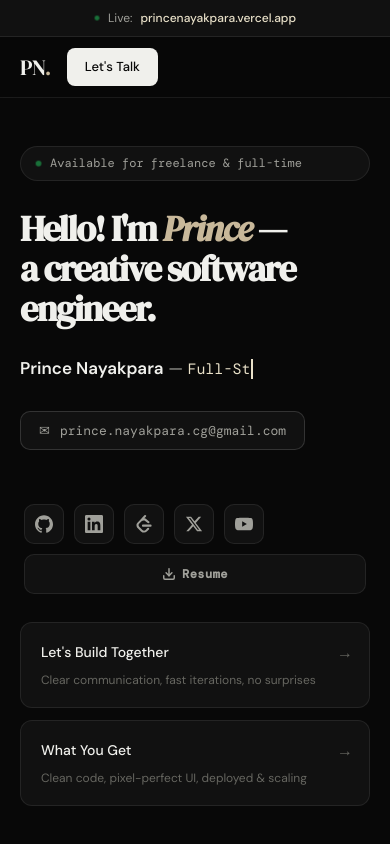
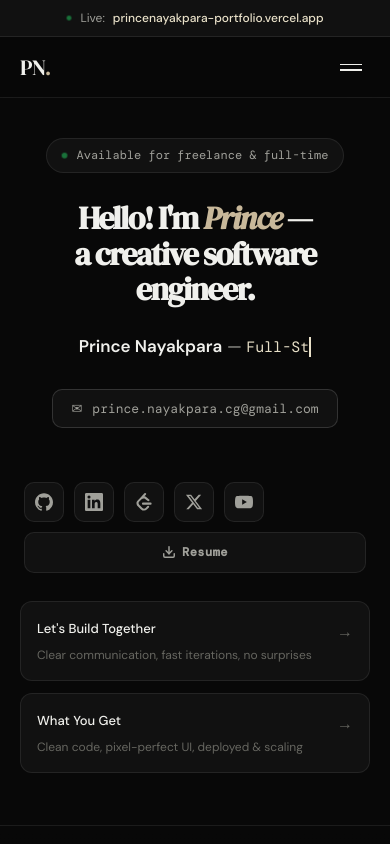
Before and after one commit to princenayakpara/prince-portfolio, a React (Vite) app: page / in a window 390 px wide. Shown: the top 844 px of the page. Built offline with nearby package versions, Linux system fonts and the light colour scheme.

Commit message:
style: full mobile responsiveness overhaul and live link update

```diff
--- a/src/components/Layout.tsx
+++ b/src/components/Layout.tsx
@@ -30,8 +30,8 @@ export function Layout() {
       <div className="announcement-bar">
         <span className="dot" />
         Live:{' '}
-        <a href="https://princenayakpara.vercel.app/" target="_blank" rel="noopener noreferrer">
-          princenayakpara.vercel.app
+        <a href="https://princenayakpara-portfolio.vercel.app/" target="_blank" rel="noopener noreferrer">
+          princenayakpara-portfolio.vercel.app
         </a>
       </div>
       <Nav />
--- a/src/components/Nav.tsx
+++ b/src/components/Nav.tsx
@@ -1,56 +1,80 @@
-import { Link, NavLink } from 'react-router-dom';
+import { useState, useEffect } from 'react';
+import { Link, NavLink, useLocation } from 'react-router-dom';
 
 const linkClass = ({ isActive }: { isActive: boolean }) => (isActive ? 'active' : undefined);
 
 export function Nav() {
+  const [isOpen, setIsOpen] = useState(false);
+  const { pathname, hash } = useLocation();
+
+  // Close menu on navigation
+  useEffect(() => {
+    setIsOpen(false);
+  }, [pathname, hash]);
+
+  // Lock scroll when menu is open
+  useEffect(() => {
+    if (isOpen) {
+      document.body.style.overflow = 'hidden';
+    } else {
+      document.body.style.overflow = 'unset';
+    }
+  }, [isOpen]);
+
+  const toggleMenu = () => setIsOpen(!isOpen);
+
   return (
+    <>
       <nav className="nav">
         <div className="nav-inner">
           <Link to="/" className="nav-logo">
             PN<span className="logo-dot">.</span>
           </Link>
+
           <ul className="nav-links">
-          <li>
-            <NavLink to="/" className={linkClass} end>
-              Home
-            </NavLink>
-          </li>
-          <li>
-            <NavLink to="/about" className={linkClass}>
-              About
-            </NavLink>
-          </li>
-          <li>
-            <NavLink to="/projects" className={linkClass}>
-              Work
-            </NavLink>
-          </li>
-          <li>
-            <Link to="/#career">Career</Link>
-          </li>
-          <li>
-            <Link to="/#skills">Skills</Link>
-          </li>
-          <li>
-            <Link to="/#certificates">Certs</Link>
-          </li>
-          <li>
-            <Link to="/#hackathons">Hackathons</Link>
-          </li>
-          <li>
-            <Link to="/#resume">Resume</Link>
-          </li>
+            <li><NavLink to="/" className={linkClass} end>Home</NavLink></li>
+            <li><NavLink to="/about" className={linkClass}>About</NavLink></li>
+            <li><NavLink to="/projects" className={linkClass}>Work</NavLink></li>
+            <li><Link to="/#career">Career</Link></li>
+            <li><Link to="/#skills">Skills</Link></li>
+            <li><Link to="/#certificates">Certs</Link></li>
+            <li><Link to="/#hackathons">Hackathons</Link></li>
+            <li><NavLink to="/contact" className={linkClass}>Contact</NavLink></li>
+          </ul>
 
-          <li>
-            <NavLink to="/contact" className={linkClass}>
-              Contact
-            </NavLink>
-          </li>
+          <div className="nav-right">
+            <Link to="/contact" className="nav-cta">Let&apos;s Talk</Link>
+
+            <button
+              className={`menu-toggle ${isOpen ? 'active' : ''}`}
+              onClick={toggleMenu}
+              aria-label="Toggle menu"
+            >
+              <span className="menu-bar"></span>
+              <span className="menu-bar"></span>
+            </button>
+          </div>
+        </div>
+      </nav>
+
+      {/* Mobile Overlay */}
+      <div className={`mobile-menu ${isOpen ? 'show' : ''}`}>
+        <div className="mobile-menu-inner">
+          <ul className="mobile-nav-links">
+            <li><NavLink to="/" end>Home</NavLink></li>
+            <li><NavLink to="/about">About</NavLink></li>
+            <li><NavLink to="/projects">Work</NavLink></li>
+            <li><Link to="/#career">Career</Link></li>
+            <li><Link to="/#skills">Skills</Link></li>
+            <li><Link to="/#certificates">Certificates</Link></li>
+            <li><Link to="/#hackathons">Hackathons</Link></li>
+            <li><NavLink to="/contact">Contact</NavLink></li>
           </ul>
-        <Link to="/contact" className="nav-cta">
-          Let&apos;s Talk
+          <Link to="/contact" className="mobile-cta" onClick={() => setIsOpen(false)}>
+            Start a Project
           </Link>
         </div>
-    </nav>
+      </div>
+    </>
   );
 }
--- a/src/style.css
+++ b/src/style.css
@@ -75,12 +75,37 @@ img { max-width: 100%; display: block; }
 .nav-inner {
   max-width: var(--max);
   margin: 0 auto;
-  padding: 0 32px;
+  padding: 0 clamp(20px, 4vw, 32px);
   height: 60px;
   display: flex;
   align-items: center;
+  justify-content: space-between;
   gap: 32px;
 }
+.nav-right {
+  display: flex;
+  align-items: center;
+  gap: 16px;
+}
+.menu-toggle {
+  display: none;
+  flex-direction: column;
+  gap: 4px;
+  background: none;
+  border: none;
+  cursor: pointer;
+  padding: 8px;
+  z-index: 200;
+}
+.menu-bar {
+  width: 22px;
+  height: 1.5px;
+  background: var(--text);
+  transition: transform 0.3s, opacity 0.3s;
+}
+.menu-toggle.active .menu-bar:nth-child(1) { transform: translateY(5.5px) rotate(45deg); }
+.menu-toggle.active .menu-bar:nth-child(2) { opacity: 0; }
+.menu-toggle.active .menu-bar:nth-child(3) { transform: translateY(-5.5px) rotate(-45deg); }
 .nav-logo {
   font-family: var(--font-display);
   font-size: 22px;
@@ -896,10 +921,12 @@ img { max-width: 100%; display: block; }
 }
 
 @media (max-width: 640px) {
-  .hero { padding: 48px 20px 40px; }
+  .hero { padding: 40px 20px 32px; }
   .section-inner { padding: 0 20px; }
-  .nav-inner { padding: 0 20px; gap: 16px; }
+  .nav-inner { padding: 0 20px; }
   .nav-links { display: none; }
+  .menu-toggle { display: flex; }
+  .nav-cta { display: none; }
   .blog-grid { grid-template-columns: 1fr; }
   .testimonials-grid { grid-template-columns: 1fr; }
   .site-nav-grid { grid-template-columns: 1fr; }
@@ -911,6 +938,82 @@ img { max-width: 100%; display: block; }
   .project-meta { flex-direction: row; align-items: center; }
   .cta-section { padding: 60px 20px; }
   .footer-inner { padding: 0 20px 40px; }
+
+  .project-actions {
+    flex-wrap: wrap;
+    gap: 8px;
+  }
+  .proj-action-btn {
+    flex: 1;
+    min-width: calc(50% - 4px);
+    padding: 8px 12px;
+    font-size: 11px;
+  }
+  .hero-top-row {
+    grid-template-columns: 1fr;
+    gap: 32px;
+    text-align: center;
+  }
+  .hero-eyebrow { margin-left: auto; margin-right: auto; }
+  .hero-heading { font-size: clamp(32px, 8vw, 42px); }
+  .hero-photo-col { justify-content: center; }
+  .hero-social { margin-left: auto; margin-right: auto; }
+}
+
+@media (max-width: 480px) {
+  .section-eyebrow { font-size: 10px; }
+  .section-title { font-size: 24px; }
+  .hero-card { padding: 16px; }
+  .hcard-label { font-size: 13px; }
+  .career-card { padding: 16px; }
+  .career-card h3 { font-size: 18px; }
+  .cert-card { flex-direction: column; }
+  .cert-thumb-card { width: 100%; height: 160px; }
+}
+
+/* ─── MOBILE MENU ─────────────────────────────────────────── */
+.mobile-menu {
+  position: fixed;
+  inset: 0;
+  background: var(--bg);
+  z-index: 150;
+  display: flex;
+  align-items: center;
+  justify-content: center;
+  padding: 80px 24px;
+  opacity: 0;
+  visibility: hidden;
+  transition: opacity 0.3s, visibility 0.3s;
+}
+.mobile-menu.show { opacity: 1; visibility: visible; }
+.mobile-menu-inner {
+  width: 100%;
+  max-width: 400px;
+  display: flex;
+  flex-direction: column;
+  gap: 40px;
+}
+.mobile-nav-links {
+  list-style: none;
+  display: flex;
+  flex-direction: column;
+  gap: 20px;
+}
+.mobile-nav-links a {
+  font-family: var(--font-display);
+  font-size: 32px;
+  color: var(--text2);
+  transition: color 0.2s;
+}
+.mobile-nav-links a:hover, .mobile-nav-links a.active { color: var(--text); }
+.mobile-cta {
+  background: var(--text);
+  color: var(--bg);
+  padding: 16px;
+  border-radius: 12px;
+  text-align: center;
+  font-weight: 600;
+  font-size: 16px;
 }
 
 /* ─── HERO PHOTO ──────────────────────────────────────── */
```
Lines whose indentation alone changed are shown as unchanged.
